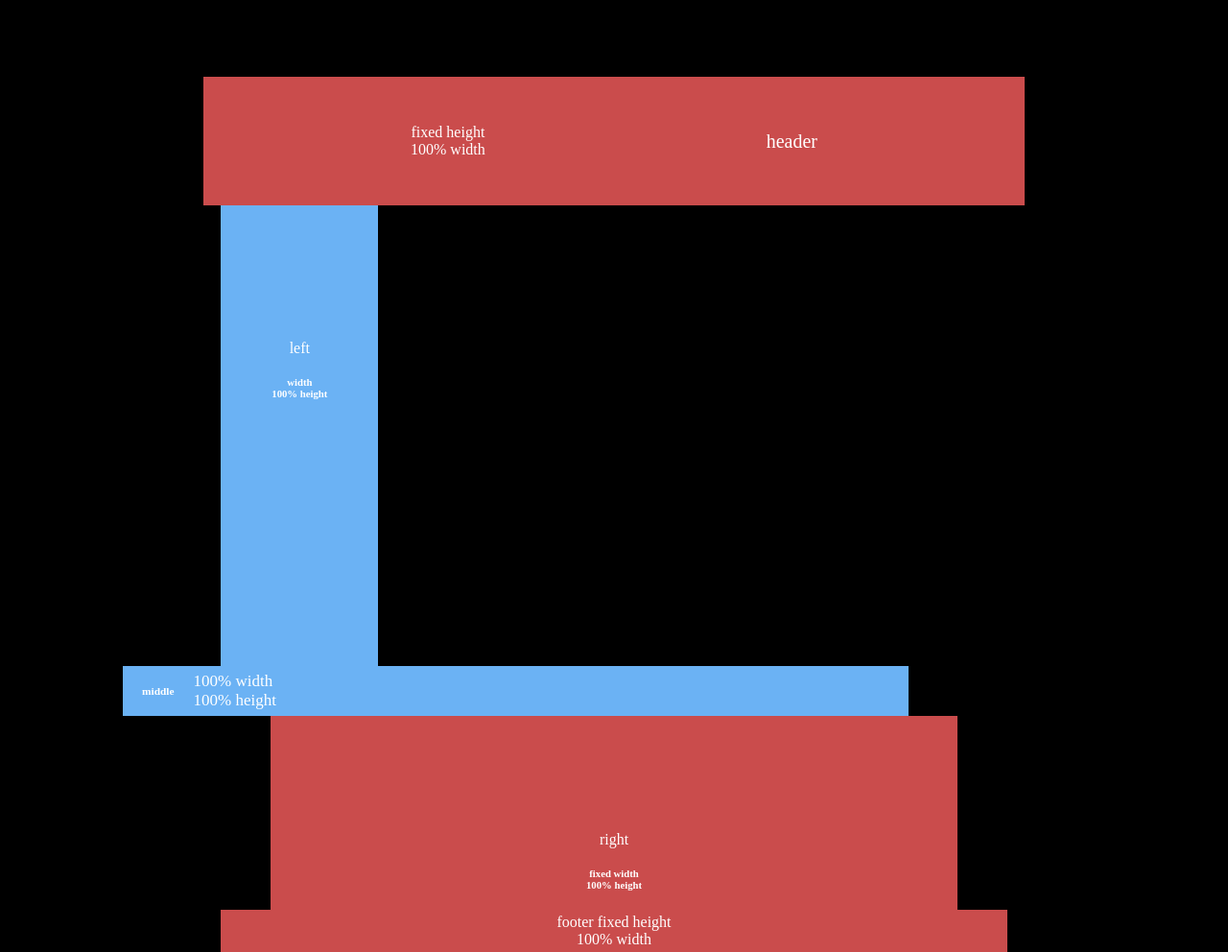
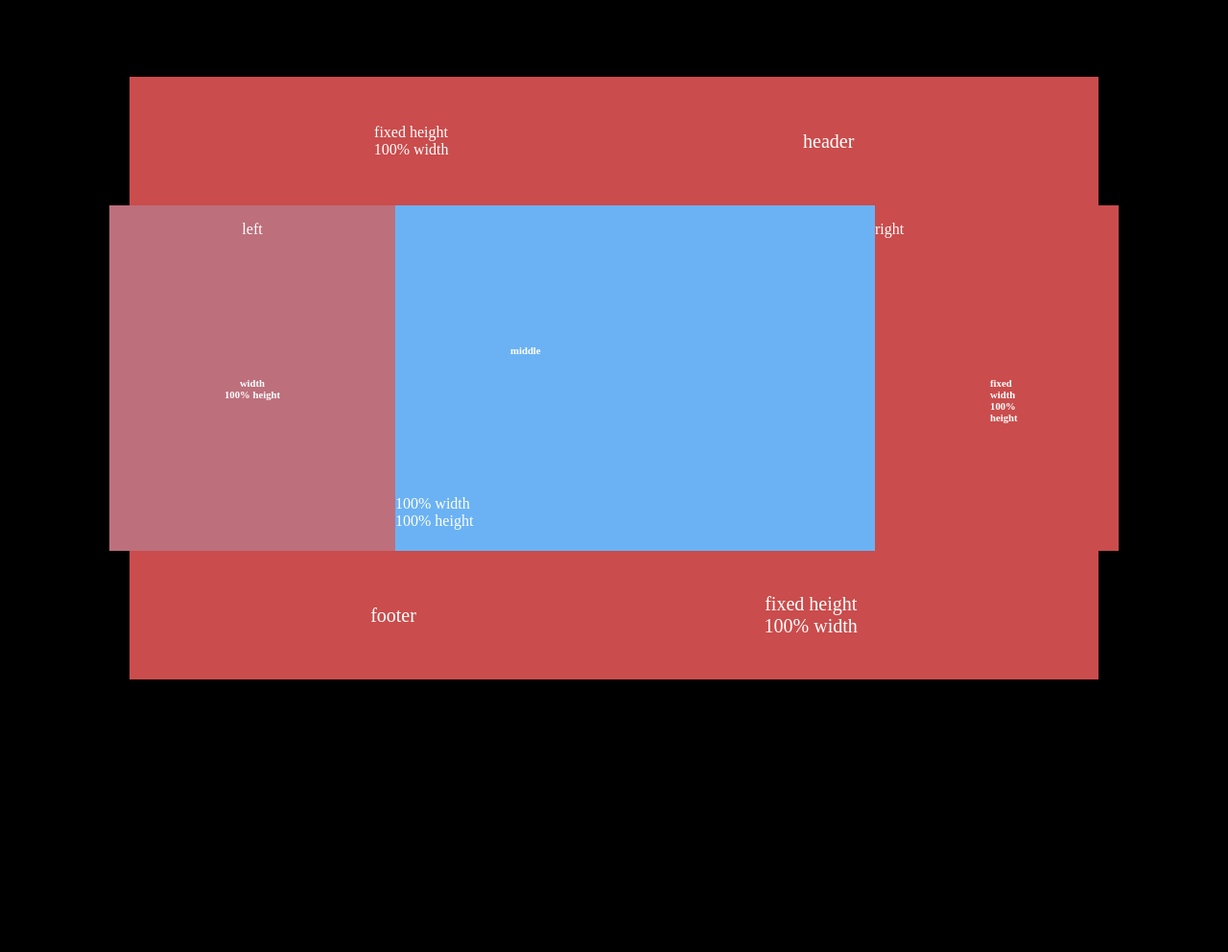
Before and after one commit to Kyikyelormor/-layout-page, a plain HTML site: page index.html in a window 1280 px wide. Shown: the whole page at 96% size. After the commit the page ends 880 px from the top, so only its background shows below. Drawn offline with Linux system fonts and the light colour scheme.

Commit message:
made changes

```diff
--- a/index.html
+++ b/index.html
@@ -15,25 +15,21 @@
         <p>header</p>
  </header>
   <main>
-        <section id="p1">
-        <div id="d1">
-            <p id="c1">left </p>
+        <section id="c1">
+        <sidebar id="d1">
+            <p id="p1">left </p>
             <h6> width <br/> 100% height</h6>
-        </div>
-    </section>
+        </sidebar>
 
-    <section>
-        <div id="p2">
-            <h6 id="d2"> middle </h6>
-            <p></p>100% width <br/> 100% height</p>
-        </div>
-    </section>
+        <section id="d2">
+            <h6 id="p2"> middle </h6>
+            <p>100% width <br/> 100% height</p>
+        </section>
 
-    <section>
-        <div id="p3">
-            <p id="d3"> right </p>
+        <sidebar id="d3">
+            <p id="p3"> right </p>
             <h6> fixed width <br/> 100% height</h6>
-        </div>
+        </sidebar>
     </section>
     </main>
 
--- a/style.css
+++ b/style.css
@@ -1,24 +1,25 @@
-body {
-    background-color:rgb(0, 0, 0);
-    width: 80%;
-    height: 100vh;
-    color: white;
-    margin: auto;
-    }
-*{
+{
 padding: 0;
 margin: 0;
 }
 
+body {
+    background-color:rgb(0, 0, 0);
+    width: 100%;
+    height: 100vh;
+    margin: auto;
+    color: white;
+    }
+
 header {
     background-color: #ca4c4c;
     text-align: center;
-    width: 70%;
-    margin: auto;
-    margin-top: 80px;
     display: flex;
     justify-content: space-around;
     align-items: center;
+    width: 68%;
+    margin: auto;
+    margin-top: 80px;
     font-size: 20px;
     padding: 7px 70px;
     height: 15%;
@@ -28,65 +29,53 @@ header > span {
     font-size: medium;
 }
 
-#p1 {
+#c1 {
     display: flex;
-    text-align: center;
-    width: 80%;
+    justify-content: center;
+    align-items: center;
     margin: auto;
 }
 
-
 #d1{
+    background-color: #bd6f7c;
+    height: 45vh;
+    text-align: center;
     align-items: center;
-    background-color: #bd6f7c;
-    height: 40vh;
-    padding-top: 120px;
 }
 
-
 h6 {
-    padding: 20px;
+    padding: 120px;
 }
 
+#p2{
 
-#p2{
-display: flex;
-width: 80%;
-align-items: center;
-font-size: 17px;
 }
 
-#d1{
+#d2{
     background-color: #6bb2f4;
-    text-align: center;
-    width: 20%;
+    width: 500px;
+    height: 45vh
+}
+
+#d3 {
+    background-color: #ca4c4c;
+    width: 254px;
     height: 45vh;
 }
 
-#d1 #p1 {
-    padding-top: 120px;
+#p3{
+
 }
 
-#d1 p{
-    padding-top: 20px;
+footer{
+    text-align: center;
+    display: flex;
+    justify-content: space-around;
+    align-items: center;
+    background-color: #ca4c4c;
+    width: 68%;
+    margin: auto;
+    font-size: 20px;
+    padding: 7px 70px;
+    height: 15%;
 }
-
-#p2 {
-    background-color: #6bb2f4;
-
-}
-#p3 {
-    background-color: #ca4c4c;
-    text-align: center;
-    padding-top: 120px;
-    width: 70%;
-    margin: auto;
-}
-
-footer {
-text-align: center;
-padding: 4px 0;
-background-color: #ca4c4c;
-width: 80%;
-margin: auto;
-}
```
